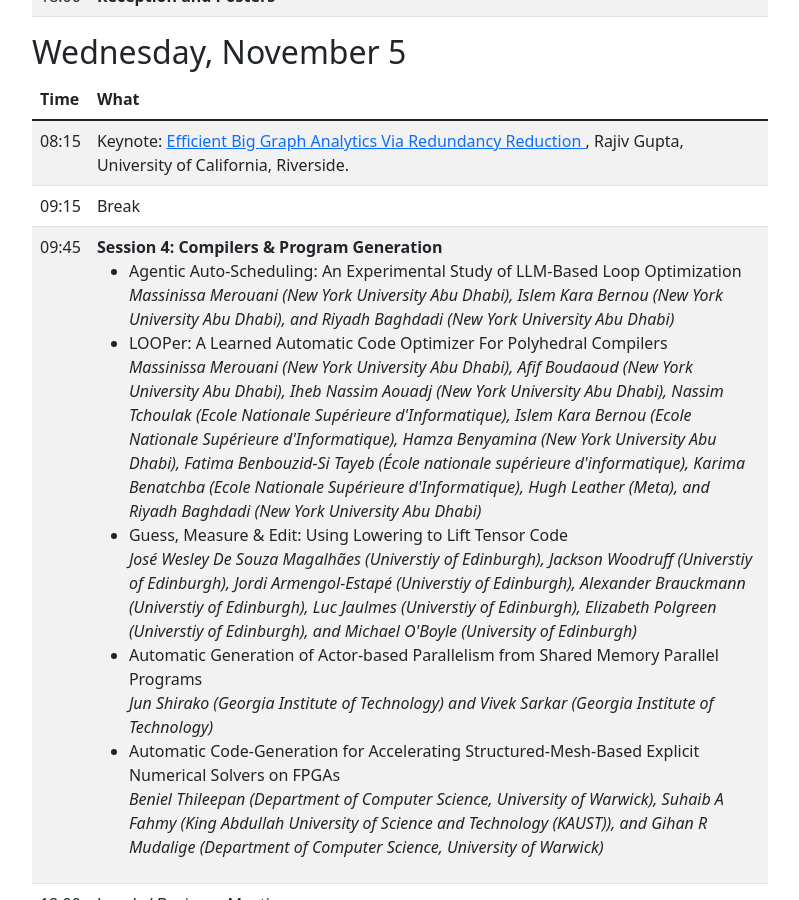
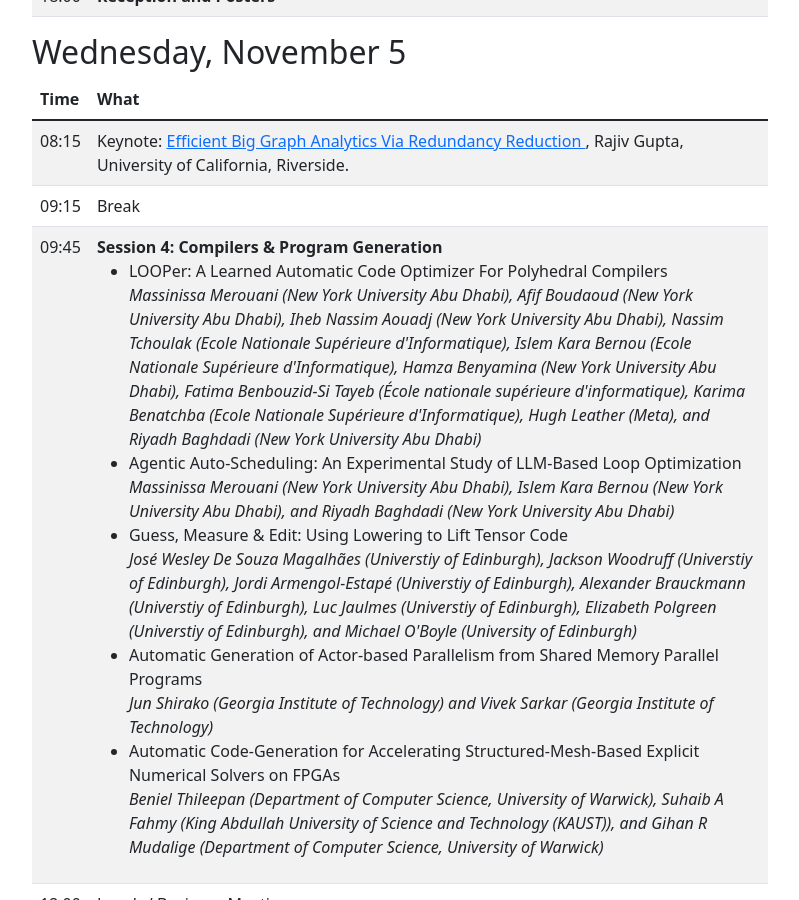
Before and after one commit to pact2025/pact2025.github.io, a Jekyll site: the page built from program/index.md, in a window 1280 px wide and 900 px high, scrolled down 2745 px. Shown: the whole window, without its empty margins (50-849 px from the left). Built offline with Jekyll 4.4.1, drawn with Linux system fonts in a browser that asks for light colours; some of the changed lines change nothing that is shown.

Commit message:
Swap order of presentations

```diff
--- a/_includes/session4.html
+++ b/_includes/session4.html
@@ -2,13 +2,13 @@
     <b>Session 4: Compilers & Program Generation</b>
     <br>
     <ul>
+      <li>LOOPer: A Learned Automatic Code Optimizer For Polyhedral Compilers<br>
+          <i>Massinissa Merouani (New York University Abu Dhabi), Afif Boudaoud (New York University Abu Dhabi), Iheb Nassim Aouadj (New York University Abu Dhabi), Nassim Tchoulak (Ecole Nationale Supérieure d'Informatique), Islem Kara Bernou (Ecole Nationale Supérieure d'Informatique), Hamza Benyamina (New York University Abu Dhabi), Fatima Benbouzid-Si Tayeb (École nationale supérieure d'informatique), Karima Benatchba (Ecole Nationale Supérieure d'Informatique), Hugh Leather (Meta), and Riyadh Baghdadi (New York University Abu Dhabi)</i>
+      </li>
       <li>Agentic Auto-Scheduling: An Experimental Study of LLM-Based Loop Optimization<br>
           <i>Massinissa Merouani (New York University Abu Dhabi), Islem Kara Bernou (New York University Abu Dhabi), and Riyadh Baghdadi (New York University Abu Dhabi)</i>
       </li>
-      <li>LOOPer: A Learned Automatic Code Optimizer For Polyhedral Compilers<br>
-          <i>Massinissa Merouani (New York University Abu Dhabi), Afif Boudaoud (New York University Abu Dhabi), Iheb Nassim Aouadj (New York University Abu Dhabi), Nassim Tchoulak (Ecole Nationale Supérieure d'Informatique), Islem Kara Bernou (Ecole Nationale Supérieure d'Informatique), Hamza Benyamina (New York University Abu Dhabi), Fatima Benbouzid-Si Tayeb (École nationale supérieure d'informatique), Karima Benatchba (Ecole Nationale Supérieure d'Informatique), Hugh Leather (Meta), and Riyadh Baghdadi (New York University Abu Dhabi)</i>
-      </li>
-      <li>Guess, Measure & Edit: Using Lowering to Lift Tensor Code<br>
+      <li>Guess, Measure &amp; Edit: Using Lowering to Lift Tensor Code<br>
           <i>José Wesley De Souza Magalhães (Universtiy of Edinburgh), Jackson Woodruff (Universtiy of Edinburgh), Jordi Armengol-Estapé (Universtiy of Edinburgh), Alexander Brauckmann (Universtiy of Edinburgh), Luc Jaulmes (Universtiy of Edinburgh), Elizabeth Polgreen (Universtiy of Edinburgh), and Michael O'Boyle (University of Edinburgh)</i>
       </li>
       <li>Automatic Generation of Actor-based Parallelism from Shared Memory Parallel Programs<br>
```
